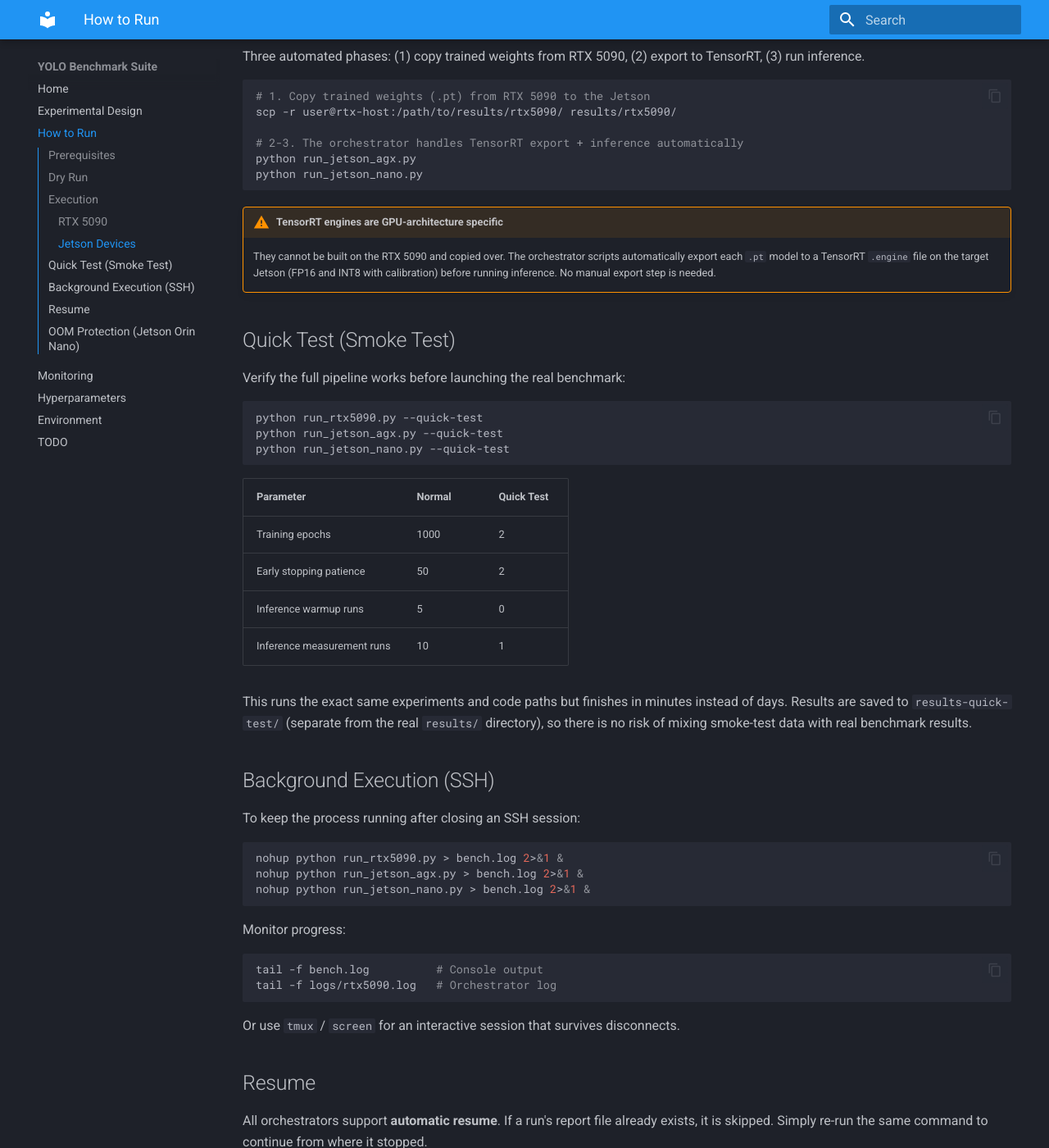
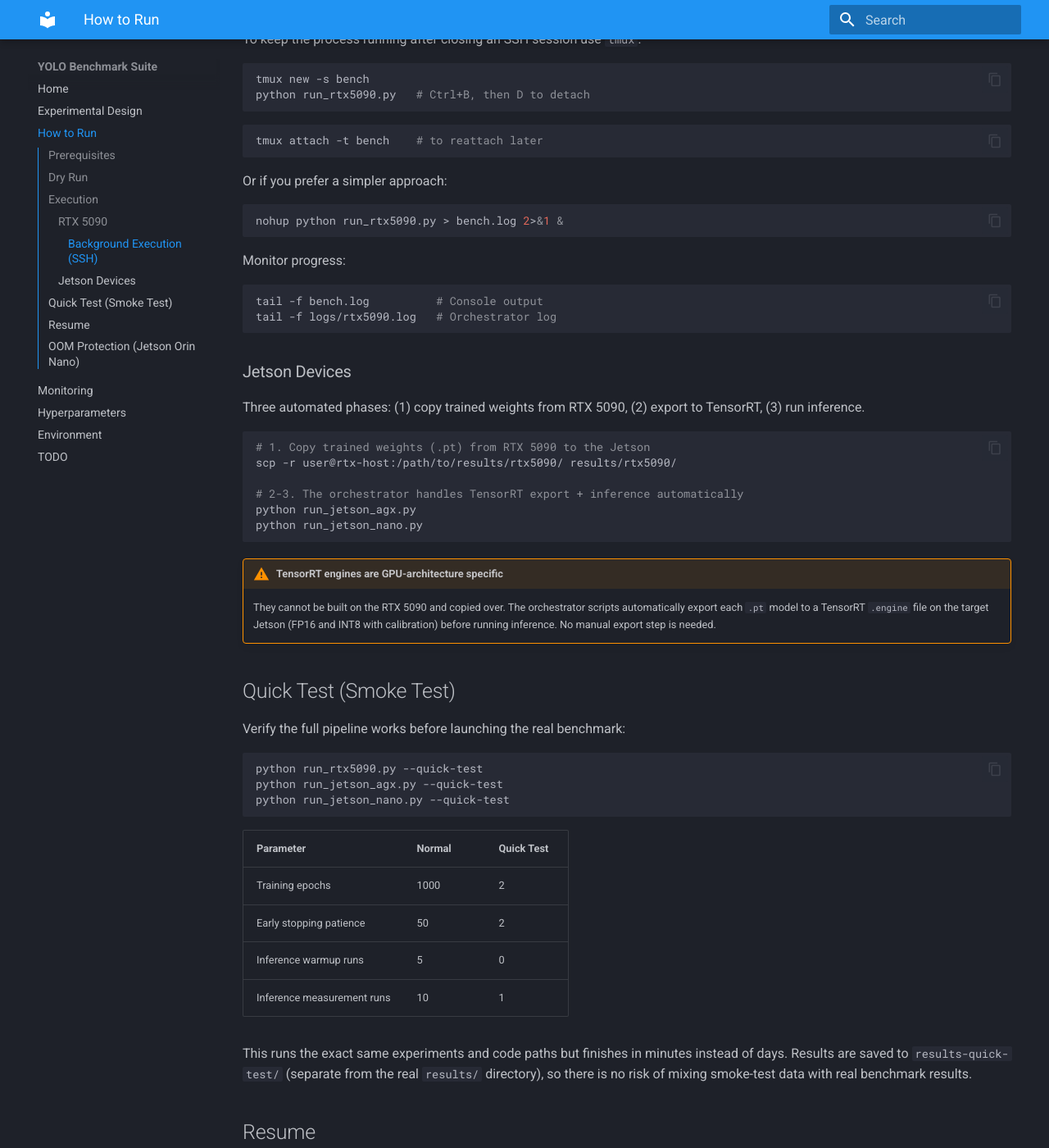
Before and after one commit to jmolleda/yolo-v12v26-seg-edge, an MkDocs documentation site: the page built from docs/execution.md, in a window 1280 px wide and 1400 px high, scrolled down 764 px. Shown: the whole window at 82% size. Built offline with MkDocs 1.6.1 and Material for MkDocs 9.7.7, drawn with Linux system fonts in a browser that asks for light colours.

Commit message:
Update execution.md

````diff
--- a/docs/execution.md
+++ b/docs/execution.md
@@ -26,6 +26,32 @@
 
 ```bash
 python run_rtx5090.py
+```
+
+#### Background Execution (SSH)
+
+To keep the process running after closing an SSH session use `tmux`:
+
+```bash
+tmux new -s bench
+python run_rtx5090.py   # Ctrl+B, then D to detach
+```
+
+```bash
+tmux attach -t bench    # to reattach later
+```
+
+Or if you prefer a simpler approach:
+
+```bash
+nohup python run_rtx5090.py > bench.log 2>&1 &
+```
+
+Monitor progress:
+
+```bash
+tail -f bench.log          # Console output
+tail -f logs/rtx5090.log   # Orchestrator log
 ```
 
 ### Jetson Devices
@@ -66,25 +92,6 @@
 
 This runs the exact same experiments and code paths but finishes in minutes instead of days. Results are saved to `results-quick-test/` (separate from the real `results/` directory), so there is no risk of mixing smoke-test data with real benchmark results.
 
-## Background Execution (SSH)
-
-To keep the process running after closing an SSH session:
-
-```bash
-nohup python run_rtx5090.py > bench.log 2>&1 &
-nohup python run_jetson_agx.py > bench.log 2>&1 &
-nohup python run_jetson_nano.py > bench.log 2>&1 &
-```
-
-Monitor progress:
-
-```bash
-tail -f bench.log          # Console output
-tail -f logs/rtx5090.log   # Orchestrator log
-```
-
-Or use `tmux` / `screen` for an interactive session that survives disconnects.
-
 ## Resume
 
 All orchestrators support **automatic resume**. If a run's report file already exists, it is skipped. Simply re-run the same command to continue from where it stopped.
````
